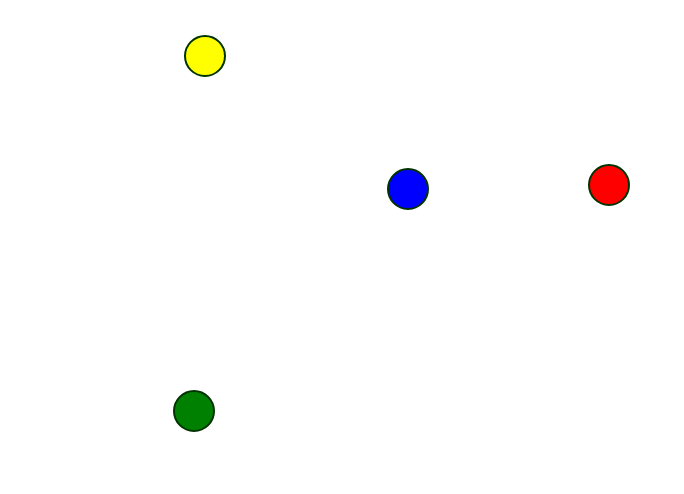
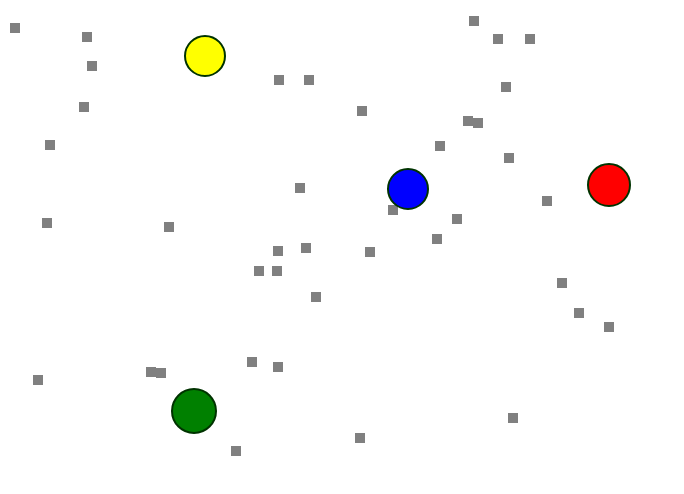
Before and after one commit to jarrodb/blobular, a plain HTML site: page index.html in a window 1280 px wide. Shown: the whole page, without its empty margins (0-684 px from the left). Drawn offline with Linux system fonts and the light colour scheme.

Commit message:
collision detection with food, blob growth, and food respawn

```diff
--- a/index.html
+++ b/index.html
@@ -2,7 +2,7 @@
 <html>
   <head>
     <title>Blobular</title>
-    <script type="text/javascript" charset="utf-8" src="scripts/circle.js"></script>
+    <script type="text/javascript" charset="utf-8" src="scripts/shapes.js"></script>
     <script type="text/javascript" charset="utf-8" src="scripts/game.js"></script>
   </head>
   <body>
@@ -10,10 +10,14 @@
 
     <script type="text/javascript" charset="utf-8">
 Game.initialize();
+      // add players
       var colors = ['green','red','blue','yellow'];
       var i = 4;
+      while (i--) Game.addCircle(colors[i]);
 
-      while (i--) Game.addCircle(colors[i]);
+      // add food
+      i = 40;
+      while (i--) Game.addFood();
 
       Game.run = (function() {
         var loops = 0, skipTicks = 1000 / Game.fps,
--- a/scripts/circle.js
+++ /dev/null
@@ -1,48 +0,0 @@
-function Rect() {
-  this.x = Math.floor(Math.random() * (640 - 30));;
-  this.y = Math.floor(Math.random() * (480 - 30));;
-  this.velocity = Math.random() > 0.5 ? -1 : 1;
-};
-
-Rect.prototype.draw = function(context) {
-  context.fillRect(this.x, this.y, 30, 30);
-};
-
-Rect.prototype.update = function() {
-  if (this.y < 0) {
-    this.velocity = 1;
-  } else if (this.y > 450) {
-    this.velocity = -1;
-  }
-
-  this.y += this.velocity;
-};
-
-function Circle(color) {
-  this.x = Math.floor(Math.random() * (640 - 30));;
-  this.y = Math.floor(Math.random() * (480 - 30));;
-  this.velocity = Math.random() > 0.5 ? -1 : 1;
-  this.color = color;
-  console.log(arguments.length);
-};
-
-Circle.prototype.draw = function(context) {
-  radius=20;
-  context.beginPath();
-  context.arc(this.x, this.y, radius, 0, 2 * Math.PI, false);
-  context.fillStyle = this.color;
-  context.fill();
-  context.lineWidth = 2;
-  context.strokeStyle = '#003300';
-  context.stroke();
-};
-
-Circle.prototype.update = function() {
-  if (this.y < 0) {
-    this.velocity = 1;
-  } else if (this.y > 450) {
-    this.velocity = -1;
-  }
-
-  this.y += this.velocity;
-};
--- a/scripts/game.js
+++ b/scripts/game.js
@@ -4,25 +4,35 @@ Game.fps = 50;
 
 Game.initialize = function() {
   this.entities = [];
+  this.food = [];
   this.context = document.getElementById("viewport").getContext("2d");
 };
 
 Game.draw = function() {
   this.context.clearRect(0, 0, 640, 480);
-
+  // draw food first so it z indexes below players
+  for (var i=0; i < this.food.length; i++) {
+    this.food[i].draw(this.context);
+  }
   for (var i=0; i < this.entities.length; i++) {
     this.entities[i].draw(this.context);
   }
 };
 
 Game.update = function() {
+  // update players first b/c collision detection will happen here
+  // and food will be marked as eaten so it can be respawned upon
+  // calling food update
   for (var i=0; i < this.entities.length; i++) {
-    this.entities[i].update();
+    this.entities[i].update(this.food);
+  }
+  for (var i=0; i < this.food.length; i++) {
+    this.food[i].update();
   }
 };
 
-Game.addRect = function() {
-  Game.entities.push(new Rect());
+Game.addFood = function() {
+  Game.food.push(new Food());
 };
 
 Game.addCircle = function(color) {
--- /dev/null
+++ b/scripts/shapes.js
@@ -0,0 +1,57 @@
+function Food() {
+  this.x = Math.floor(Math.random() * (640 - 30));;
+  this.y = Math.floor(Math.random() * (480 - 30));;
+  this.eaten = false;
+};
+
+Food.prototype.draw = function(context) {
+  context.fillStyle = 'gray';
+  context.fillRect(this.x, this.y, 10, 10);
+};
+
+Food.prototype.update = function() {
+  //respawn eaten food elswhere
+  if (this.eaten==true) {
+    this.x = Math.floor(Math.random() * (640 - 30));;
+    this.y = Math.floor(Math.random() * (480 - 30));;
+    this.eaten = false;
+  }
+};
+
+function Circle(color) {
+  this.x = Math.floor(Math.random() * (640 - 30));;
+  this.y = Math.floor(Math.random() * (480 - 30));;
+  this.velocity = Math.random() > 0.5 ? -1 : 1;
+  this.color = color;
+  this.radius = 20;
+  console.log(arguments.length);
+};
+
+Circle.prototype.draw = function(context) {
+  context.beginPath();
+  context.arc(this.x, this.y, this.radius, 0, 2 * Math.PI, false);
+  context.fillStyle = this.color;
+  context.fill();
+  context.lineWidth = 2;
+  context.strokeStyle = '#003300';
+  context.stroke();
+};
+
+Circle.prototype.update = function(food) {
+  // do collision dectection with food
+  for (var i=0; i < food.length; i++) {
+    if(Math.pow((food[i].x - this.x),2) + Math.pow((food[i].y - this.y),2) < Math.pow(this.radius,2) ) {
+      food[i].eaten=true;
+      this.radius++;
+    }
+  }
+
+
+  if (this.y < 0) {
+    this.velocity = 1;
+  } else if (this.y > 450) {
+    this.velocity = -1;
+  }
+
+  this.y += this.velocity;
+};
```
